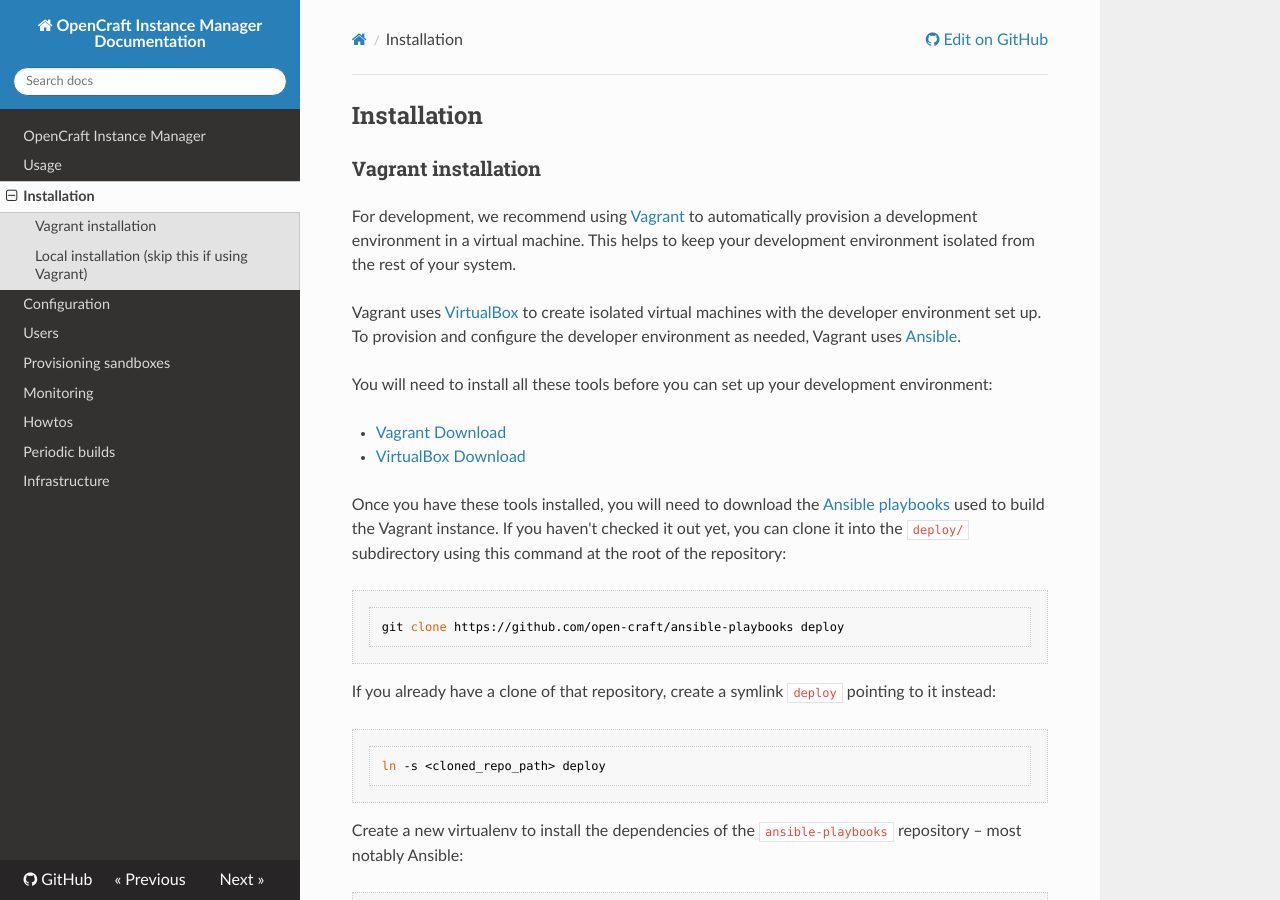
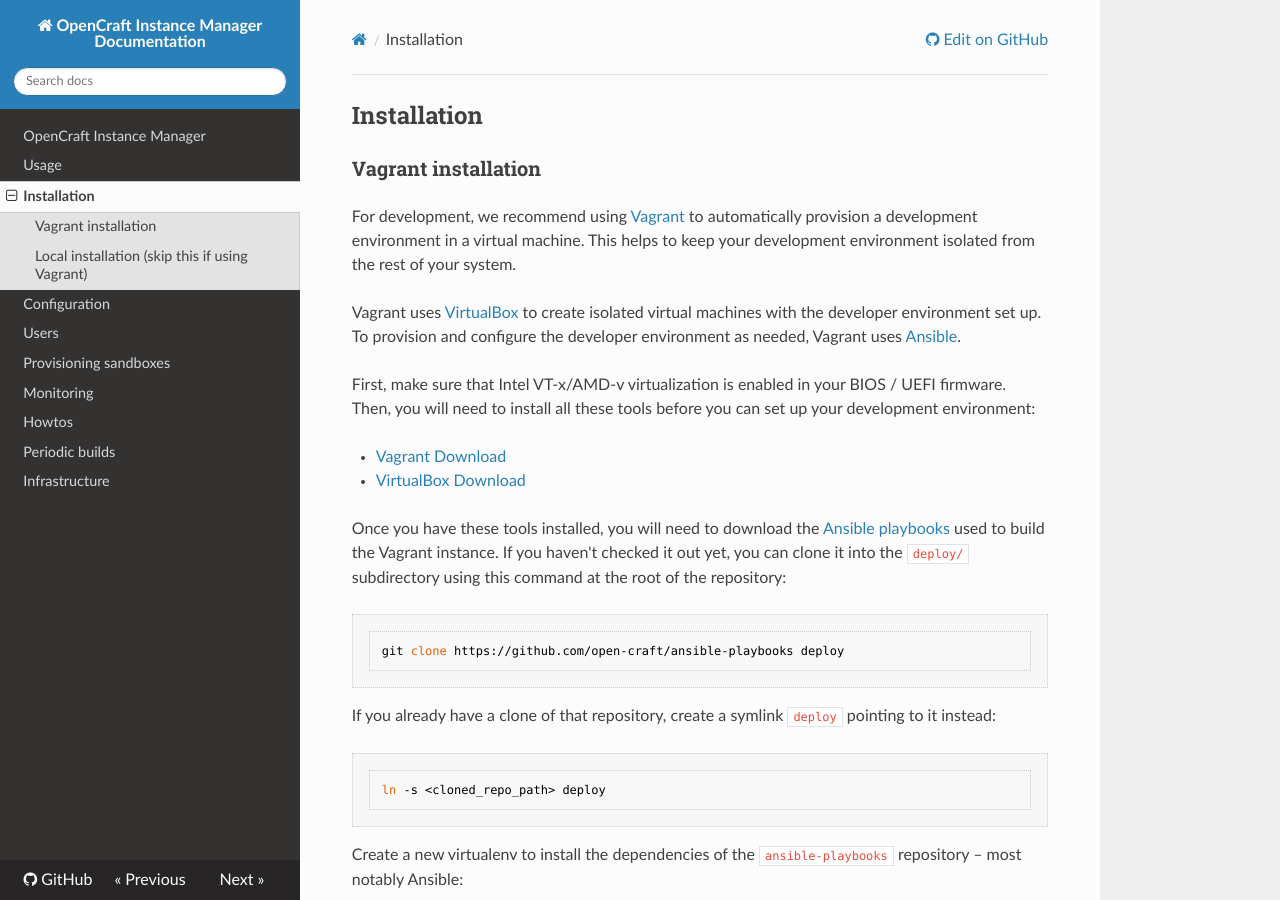
Before and after one commit to open-craft/opencraft, an MkDocs documentation site: the page built from documentation/installation.md, in a window 1280 px wide and 900 px high. Built offline with MkDocs 1.6.1, drawn with Linux system fonts in a browser that asks for light colours; nearby versions of some CDN libraries.

Commit message:
Add Intel virtualization requirement to OCIM installation documentation

```diff
--- a/documentation/installation.md
+++ b/documentation/installation.md
@@ -13,8 +13,9 @@
 configure the developer environment as needed, Vagrant uses
 [Ansible](https://www.ansible.com/).
 
-You will need to install all these tools before you can set up your development
-environment:
+First, make sure that Intel VT-x/AMD-v virtualization is enabled in your BIOS / UEFI
+firmware. Then, you will need to install all these tools before you can set up your
+development environment:
 
 - [Vagrant Download](https://www.vagrantup.com/downloads.html)
 - [VirtualBox Download](https://www.virtualbox.org/wiki/Downloads)
```
